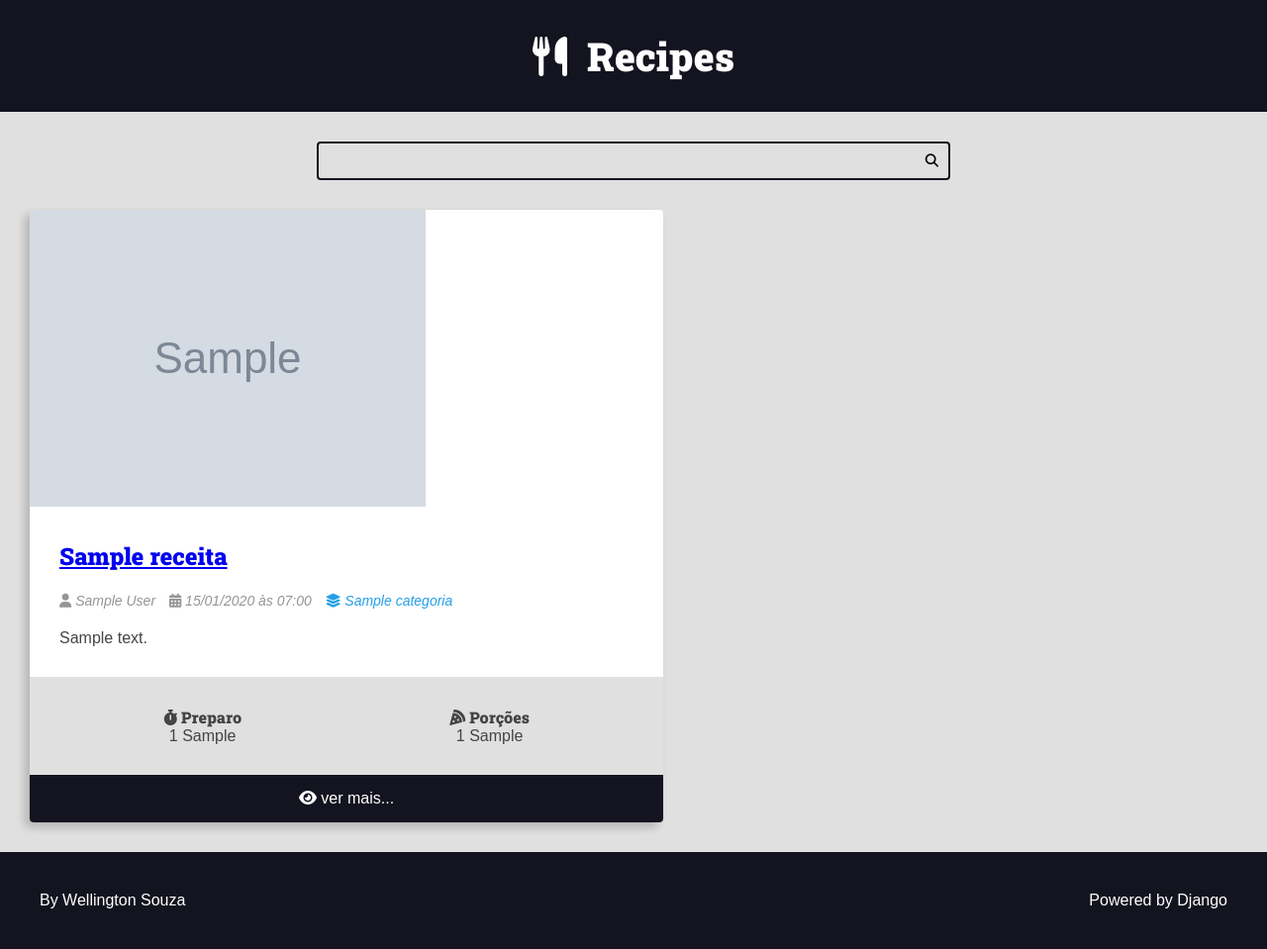
After one commit to BGWellSS/udemy-django-studies, a Django app: page /receita/categoria/1/ in a window 1280 px wide. The commit adds this page. Shown: the whole page at 99% size. Run offline with Django 5.2, Linux system fonts and the light colour scheme; tables that the repository leaves empty hold one stand-in row (values such as "Sample post"); grey boxes marked "Sample" are stand-in pictures.

Commit message:
Template 'categoria' e correções para falta de dados

```diff
--- a/receitas/models.py
+++ b/receitas/models.py
@@ -40,8 +40,8 @@
     criado_em = models.DateTimeField(auto_now_add=True)
     atualizado_em = models.DateTimeField(auto_now=True)
     publicada = models.BooleanField(default=False)
-    imagem_cover = models.ImageField(upload_to='receitas/covers/%Y/%m/%d/')
-    categoria = models.ForeignKey(Categoria, on_delete=models.SET_NULL, null=True)
+    imagem_cover = models.ImageField(upload_to='receitas/covers/%Y/%m/%d/', blank=True, default='')
+    categoria = models.ForeignKey(Categoria, on_delete=models.SET_NULL, null=True, blank=True, default=None)
     autor = models.ForeignKey(User, on_delete=models.CASCADE)
 
     def __str__(self):
--- /dev/null
+++ b/receitas/templates/receitas/pages/categoria.html
@@ -0,0 +1,13 @@
+{% extends "receitas/base.html" %}
+
+{% block titulo %}Categoria {{categoria_nome}}{% endblock titulo %}
+
+{% block conteudo %}
+  <main class="main-content-container">
+    <div class="main-content main-content-list container">
+      {% for receita in receitas %}
+        {% include "receitas/partials/receita.html" %}
+      {% endfor %}
+    </div>
+  </main>
+{% endblock conteudo %}
--- a/receitas/templates/receitas/partials/receita.html
+++ b/receitas/templates/receitas/partials/receita.html
@@ -6,11 +6,13 @@
 
 {% endcomment %}
 <div class="recipe recipe-list-item">
+  {% if receita.imagem_cover %}
     <div class="recipe-cover">
       <a href="{% url 'receitas:receita' receita.id %}">
         <img src="{{receita.imagem_cover.url}}" alt="Temporário">
       </a>
     </div>
+  {% endif %}
   <div class="recipe-title-container">
     <a href="{% url 'receitas:receita' receita.id %}">
       <h2 class="recipe-title">{{receita.titulo}}</h2>
@@ -20,18 +22,24 @@
   <div class="recipe-author">
     <span class="recipe-author-item">
       <i class="fas fa-user"></i>
-      {{receita.autor.nome_primeiro}} {{receita.autor.nome_final}}
+      {% if receita.autor.first_name %}
+        {{receita.autor.first_name}} {{receita.autor.last_name}}
+      {% else %}
+        {{receita.autor.username}}
+      {% endif %}
     </span>
     <span class="recipe-author-item">
       <i class="fas fa-calendar-alt"></i>
       {{receita.criado_em|date:'d/m/Y'}} às {{receita.criado_em|date:'H:i'}}
     </span>
+    {% if receita.categoria is not None %}
       <span class="recipe-author-item">
-      <a href="/recipes/category/cafe-da-manha/">
+        <a href="{% url 'receitas:categoria' receita.categoria.id %}">
           <i class="fas fa-layer-group"></i>
           <span>{{receita.categoria.nome}}</span>
         </a>
       </span>
+    {% endif %}
   </div>
 
   <div class="recipe-content">
--- a/receitas/urls.py
+++ b/receitas/urls.py
@@ -10,4 +10,5 @@
     path('', views.index, name='index'),
     # https://docs.djangoproject.com/pt-br/5.0/topics/http/urls/
     path('receita/<int:id>/', views.receita, name='receita'),
+    path('receita/categoria/<int:categoria_id>/', views.categoria, name='categoria'),
 ]
--- a/receitas/views.py
+++ b/receitas/views.py
@@ -2,11 +2,15 @@
 
 from utils.receitas.gerador import fazer_receita
 
+from .models import Receita
+
 
 # Create your views here.
 def index(request):
+    receitas = Receita.objects.filter(publicada=True).order_by('-id')
+
     return render(request, 'receitas/pages/index.html', context={
-        'receitas': [fazer_receita() for _ in range(10)],
+        'receitas': receitas,
     }, status=200)
 
 
@@ -15,3 +19,15 @@
         'receita': fazer_receita(),
         'tag_detalhe': True,
     }, status=200)
+
+
+def categoria(request, categoria_id):
+    # https://docs.djangoproject.com/pt-br/5.0/topics/db/queries/
+    # Para filtrar dados usando uma Foreign Key (chave estrangeira), use o nome da chave seguido por dois
+    #   sublinhados e o nome do campo da chave estrangeira.
+    receitas = Receita.objects.filter(publicada=True, categoria__id=categoria_id).order_by('-id')
+
+    return render(request, 'receitas/pages/categoria.html', context={
+        'receitas': receitas,
+        'categoria_nome': receitas[0].categoria.nome if receitas else '',
+    }, status=200)
```
Lines whose indentation alone changed are shown as unchanged.
